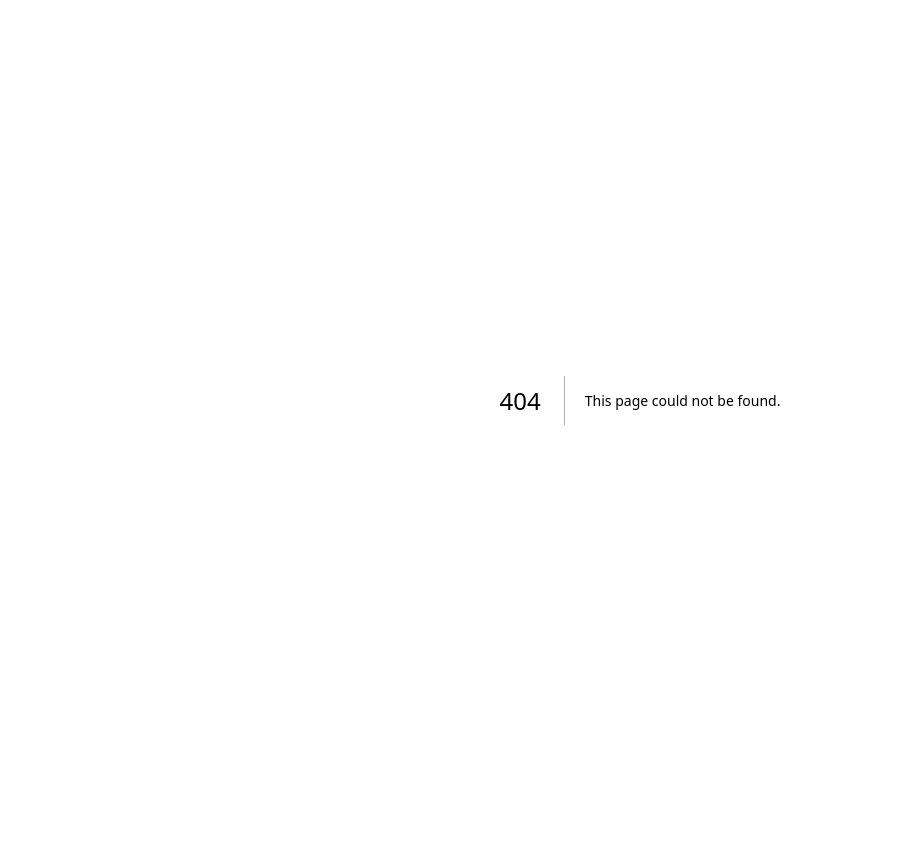
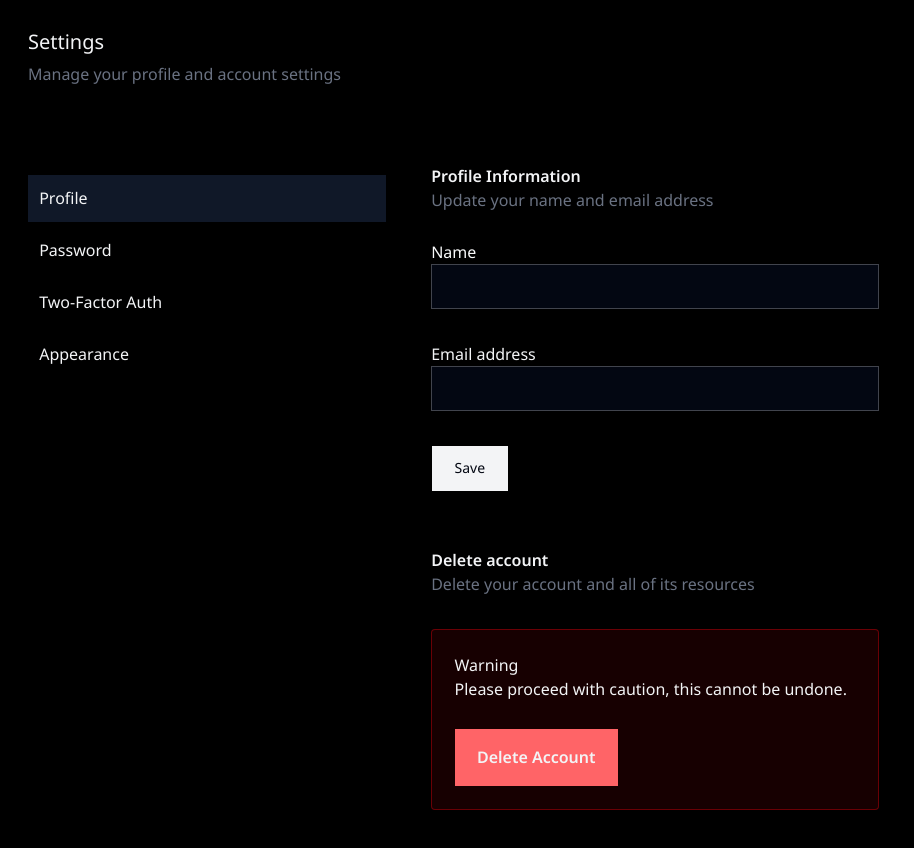
Before and after one commit to AungNanda412/mcf2-starterkit-ui, a Next.js app: page /profile in a window 1280 px wide. Before the commit this address had no page. Shown: the top 848 px of the page, without its empty margins (0-914 px from the left). Before the commit the page ends 800 px from the top, so only its background shows below. Built offline with nearby package versions, Linux system fonts and the light colour scheme.

Commit message:
feat:profile

```diff
--- /dev/null
+++ b/app/profile/layout.tsx
@@ -0,0 +1,60 @@
+"use client";
+
+import Link from "next/link";
+import { usePathname } from "next/navigation";
+
+export default function ProfileLayout({
+  children,
+}: {
+  children: React.ReactNode;
+}) {
+  const pathname = usePathname();
+
+  const active = (path: string) => (pathname === path ? "bg-gray-900" : "");
+
+  return (
+    <div className="bg-black p-5 min-h-screen text-gray-100">
+      {}
+      <div>
+        <h1 className="text-xl font-normal mb-1">Settings</h1>
+        <p className="font-normal text-gray-500">
+          Manage your profile and account settings
+        </p>
+      </div>
+
+      <div className="flex flex-col md:flex-row gap-4 mt-10">
+        {}
+        <aside className="w-full md:w-64 flex flex-col gap-1 md:pt-6">
+          <Link
+            href="/profile"
+            className={`p-2 hover:bg-gray-900 ${active("/profile")}`}
+          >
+            Profile
+          </Link>
+          <Link
+            href="/password"
+            className={`p-2  hover:bg-gray-900 ${active("/password")}`}
+          >
+            Password
+          </Link>
+          <Link
+            href="/two-auth"
+            className={`p-2 hover:bg-gray-900 ${active("/two-auth")}`}
+          >
+            Two-Factor Auth
+          </Link>
+          <Link
+            href="/appearance"
+            className={`p-2 hover:bg-gray-900 ${active("/appearance")}`}
+          >
+            Appearance
+          </Link>
+        </aside>
+        {}
+        <div className="border-t   border-gray-700 my-2 md:hidden" />
+        {}
+        <main className="flex-1 p-4 flex flex-col gap-10">{children}</main>
+      </div>
+    </div>
+  );
+}
--- /dev/null
+++ b/app/profile/page.tsx
@@ -0,0 +1,37 @@
+"use client";
+
+import { Input } from "@/components/ui/input";
+import { Button } from "@/components/ui/button";
+
+export default function Profile() {
+  return (
+    <div className="w-full md:max-w-md">
+      <h1 className="font-semibold">Profile Information</h1>
+      <p className="text-gray-500 mb-5">Update your name and email address</p>
+      {}
+      <h2 className="mt-4 font-normal text-gray-50">Name</h2>
+      <Input className="bg-gray-950 w-full border border-gray-50/25 px-4 py-2 mb-6" />
+
+      <h2 className="font-normal text-gray-100">Email address</h2>
+      <Input className="bg-gray-950 w-full border border-gray-50/25 px-4 py-2 mb-6" />
+
+      <Button className={"font-normal text-sm text-gray-950 bg-gray-100 px-4 py-4"}>
+        Save
+      </Button>
+      {}
+      <div className="mt-10">
+        <h1 className="font-semibold">Delete account</h1>
+        <p className="text-gray-500 mb-6">
+          Delete your account and all of its resources
+        </p>
+        <div className="border md:max-w-md border-red-600/40 bg-red-600/10 p-4 rounded">
+          <h1 className="font-normal">Warning</h1>
+          <p>Please proceed with caution, this cannot be undone.</p>
+          <button className="font-semibold bg-red-400 px-4 py-3 mt-5 hover:shadow-lg">
+            Delete Account
+          </button>
+        </div>
+      </div>
+    </div>
+  );
+}
```
